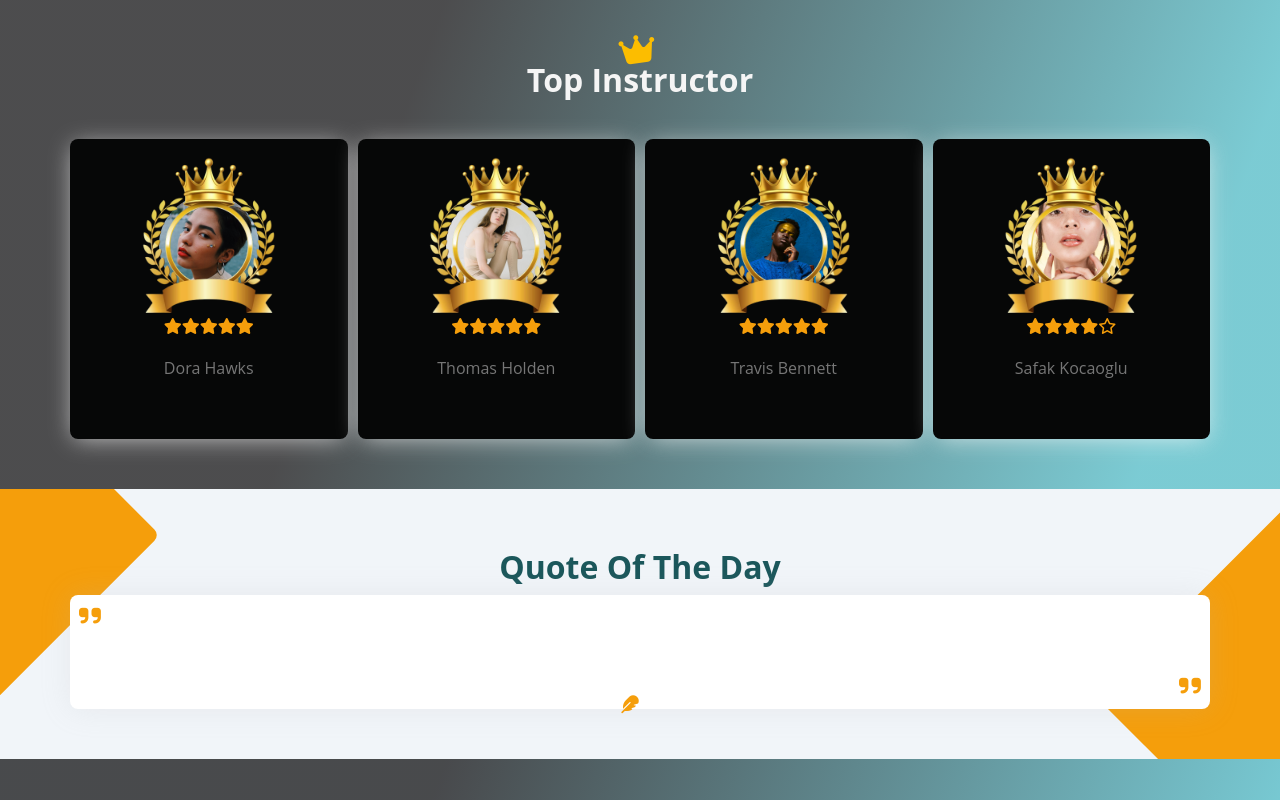
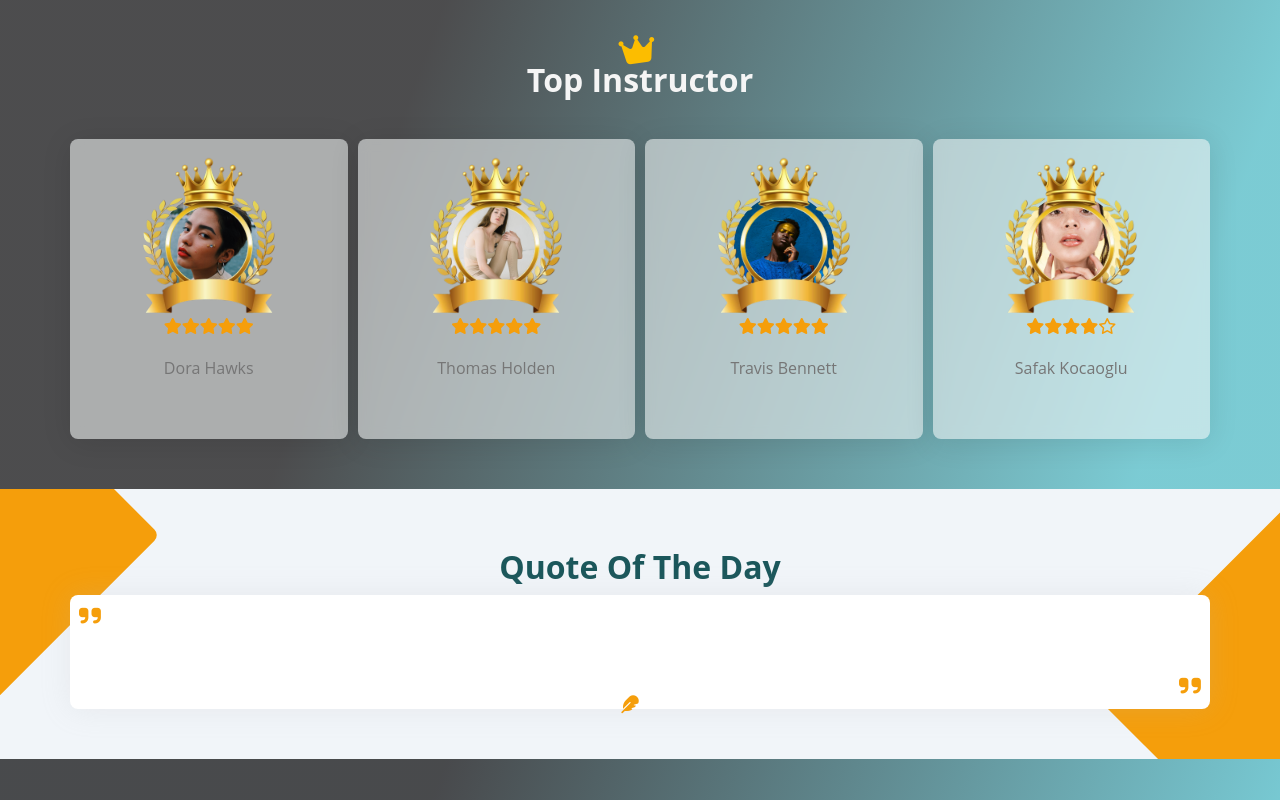
Before and after one commit to AhmedDoban/academic-management-system, a React (Create React App) app: page /courses in a window 1280 px wide. Shown: the part 1620-2420 px from the top of the page. Built offline with nearby package versions, Linux system fonts and the light colour scheme; no server answers.

Commit message:
update animation

```diff
--- a/src/assets/css/style.css
+++ b/src/assets/css/style.css
@@ -434,10 +434,8 @@ remove this comment if you want it to be sticy
 .content .head {
   position: relative;
   width: 100%;
-  /* background-color: var(--dark-blue); */
-  /* box-shadow: var(--main-box-shadow); */
   background-color: #1b575b;
-  box-shadow: 0 10px 40px #1b575b, 0 0 0 20px #ffffffeb;
+  box-shadow: 0 10px 40px #1b575b, 0 0 0 20px transparent;
   margin: 0 0 10px 0;
   display: flex;
   align-items: center;
@@ -1074,13 +1072,6 @@ remove this comment if you want it to be sticy
   content: "";
   width: 100%;
   height: 20vh;
-  /* background: rgb(127, 186, 226);
-  background: linear-gradient(
-    15deg,
-    rgba(127, 186, 226, 1) 0%,
-    rgba(181, 61, 254, 1) 35%,
-    rgba(253, 231, 129, 1) 100%
-  ); */
   background: linear-gradient(290deg, #43b5c1 10%, #000002 69%);
   opacity: 0.9;
 }
@@ -1097,8 +1088,8 @@ remove this comment if you want it to be sticy
   transition: var(--main-transition);
 }
 .StudentSettingPage .container .img-name-settingpage h1 {
-  color: var(--red-color);
-  text-shadow: 2px 2px 8px #ff000050;
+  color: var(--dark-blue);
+  text-shadow: 2px 2px 8px rgb(207, 207, 207);
 }
 @media (max-width: 767px) {
   .StudentSettingPage .container .img-name-settingpage {
@@ -1518,7 +1509,6 @@ remove this comment if you want it to be sticy
 }
 .top_instructor .container .card {
   position: relative;
-  background-color: #060707;
   width: 100%;
   height: 300px;
   border-radius: var(--main-border-radius);
@@ -1526,7 +1516,9 @@ remove this comment if you want it to be sticy
   justify-content: center;
   align-items: center;
   flex-direction: column;
-  box-shadow: 0px 3px 24px -4px rgba(247, 247, 247, 0.75);
+  background: rgba(242, 245, 245, 0.58);
+  box-shadow: 0 4px 30px rgba(0, 0, 0, 0.1);
+  backdrop-filter: blur(6px);
 }
 .top_instructor .container .card-img {
   position: relative;
--- a/src/assets/js/Student/RounDomQuote.jsx
+++ b/src/assets/js/Student/RounDomQuote.jsx
@@ -14,8 +14,19 @@ function RounDomQuote(props) {
     <React.Fragment>
       <div className="RounDomQuote">
         <div className="container">
-          <h1>Quote Of The Day</h1>
-          <div className="quote_container">
+          <h1
+            data-aos="fade-down"
+            data-aos-easing="ease-in-out"
+            data-aos-duration="1000"
+          >
+            Quote Of The Day
+          </h1>
+          <div
+            className="quote_container"
+            data-aos="fade-down"
+            data-aos-easing="ease-in-out"
+            data-aos-duration="1000"
+          >
             <h1>{items.content}</h1>
             <p>{items.author}</p>
           </div>
--- a/src/assets/js/Student/TopInstructor.jsx
+++ b/src/assets/js/Student/TopInstructor.jsx
@@ -35,8 +35,20 @@ function Top_Instructor(props) {
   return (
     <React.Fragment>
       <div className="top_instructor">
-        <h1 className="top_instructor_header">Top Instructor</h1>
-        <div className="container">
+        <h1
+          className="top_instructor_header"
+          data-aos="fade-down"
+          data-aos-easing="ease-in-out"
+          data-aos-duration="1000"
+        >
+          Top Instructor
+        </h1>
+        <div
+          className="container"
+          data-aos="fade-down"
+          data-aos-easing="ease-in-out"
+          data-aos-duration="1000"
+        >
           {Users.filter((p) => p.rate >= 4)
             .slice(0, 4)
             .map((p) => (
```
